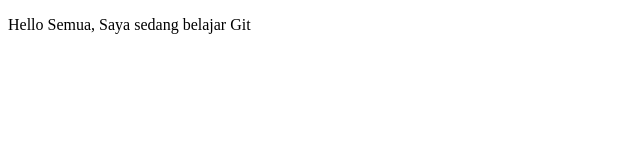
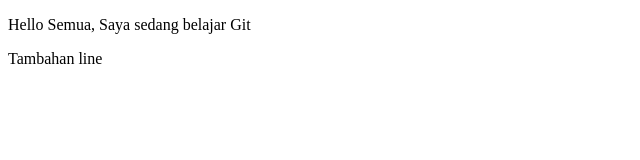
Before and after one commit to pentuxxy/10, a plain HTML site: page index.html in a window 1280 px wide. Shown: the full height of the page, 0-640 px from the left. Drawn offline with Linux system fonts and the light colour scheme.

Commit message:
Tambah paragraf index.html

```diff
--- a/index.html
+++ b/index.html
@@ -7,5 +7,6 @@
 </head>
 <body>
     <p>Hello Semua, Saya sedang belajar Git</p>
+    <p>Tambahan line</p>
 </body>
 </html>
```
